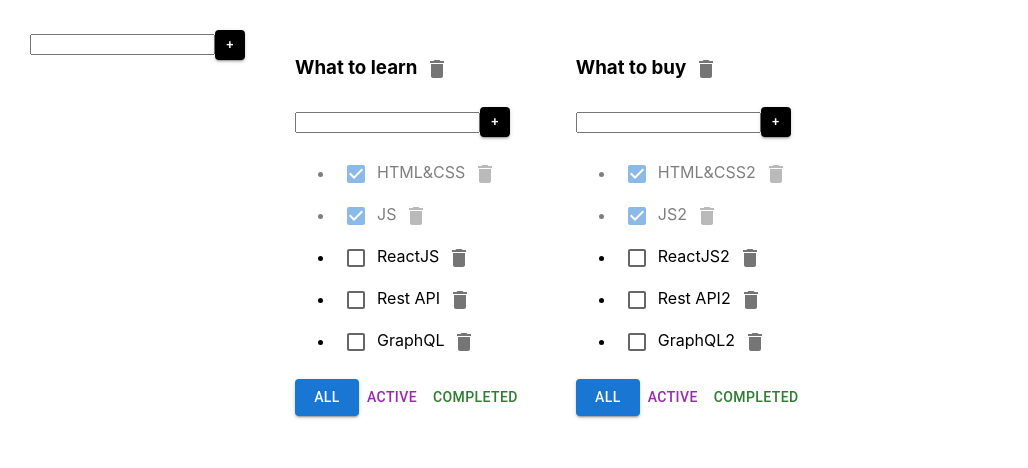
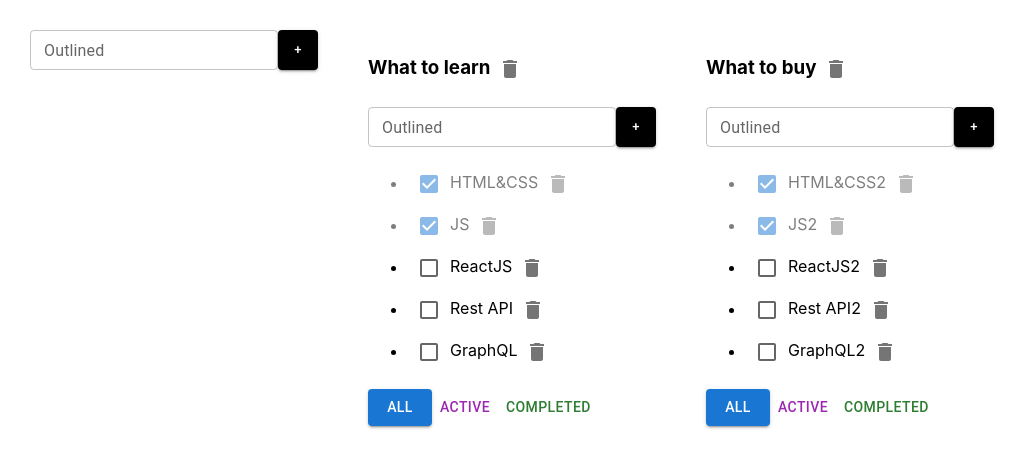
Before and after one commit to Viktossha/todolist_sprint_2, a React (Create React App) app: page / in a window 1280 px wide. Shown: the top 468 px of the page, without its empty margins (0-1028 px from the left). Built offline with nearby package versions, Linux system fonts and the light colour scheme.

Commit message:
TextField todolist title

```diff
--- a/src/AddItemForm.tsx
+++ b/src/AddItemForm.tsx
@@ -1,5 +1,5 @@
 import React, {ChangeEvent, KeyboardEvent, useState} from 'react';
-import {Button} from "@mui/material";
+import {Button, TextField} from "@mui/material";
 
 type AddItemFormPropsType = {
     callBack: (title: string) => void
@@ -30,19 +30,23 @@ export const AddItemForm = (props:AddItemFormPropsType) => {
     }
 
     const styles = {
-        maxWidth: '30px',
-        maxHeight: '30px',
-        minWidth: '30px',
-        minHeight: '30px',
+        maxWidth: '40px',
+        maxHeight: '40px',
+        minWidth: '40px',
+        minHeight: '40px',
         backgroundColor: 'black'
     }
 
     return (
         <div>
-            <input value={title}
-                   onChange={onChangeHandler}
-                   onKeyPress={onKeyPressHandler}
-                   className={error ? "error" : ""}
+            <TextField id="outlined-basic"
+                       label="Outlined"
+                       variant="outlined"
+                       value={title}
+                       onChange={onChangeHandler}
+                       onKeyPress={onKeyPressHandler}
+                       className={error ? "error" : ""}
+                       size={'small'}
             />
             <Button onClick={addTask} variant={"contained"} size={"small"} style={styles}>+</Button>
             {error && <div className="error-message">{error}</div>}
```
